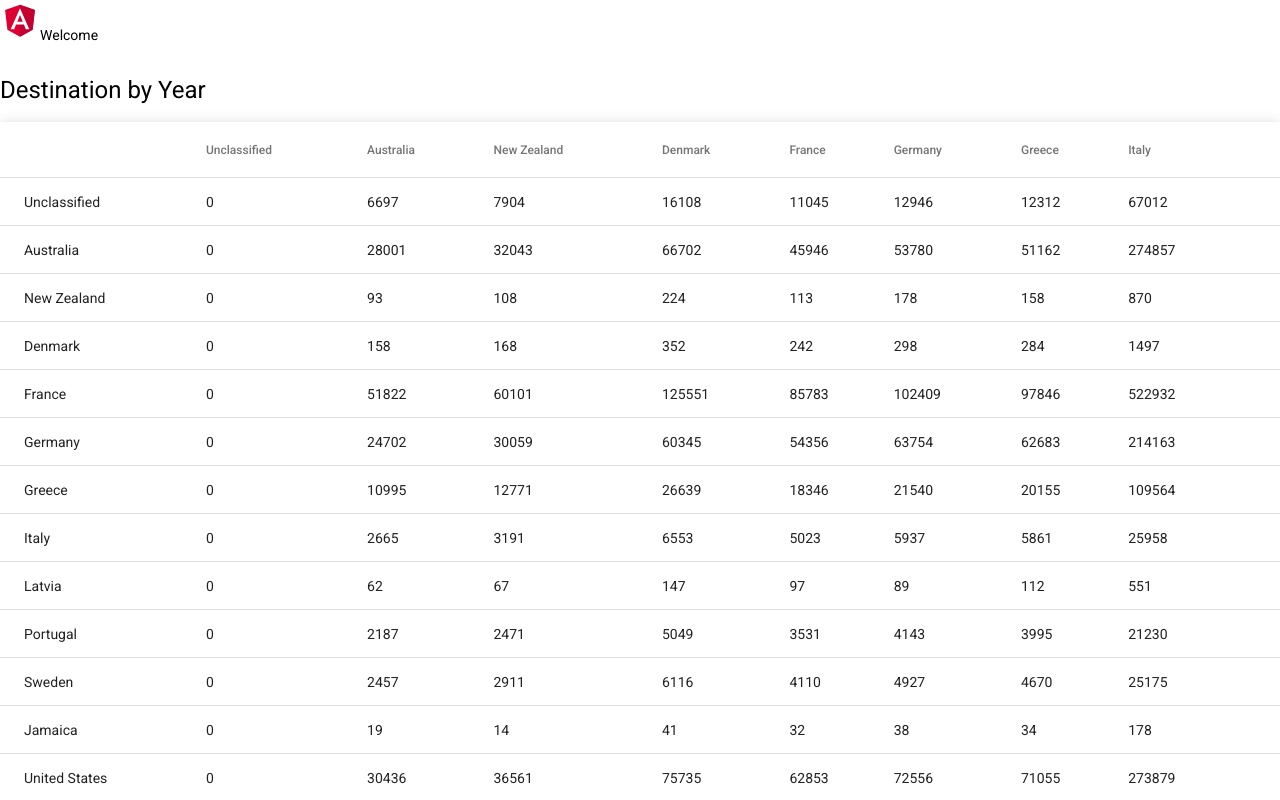
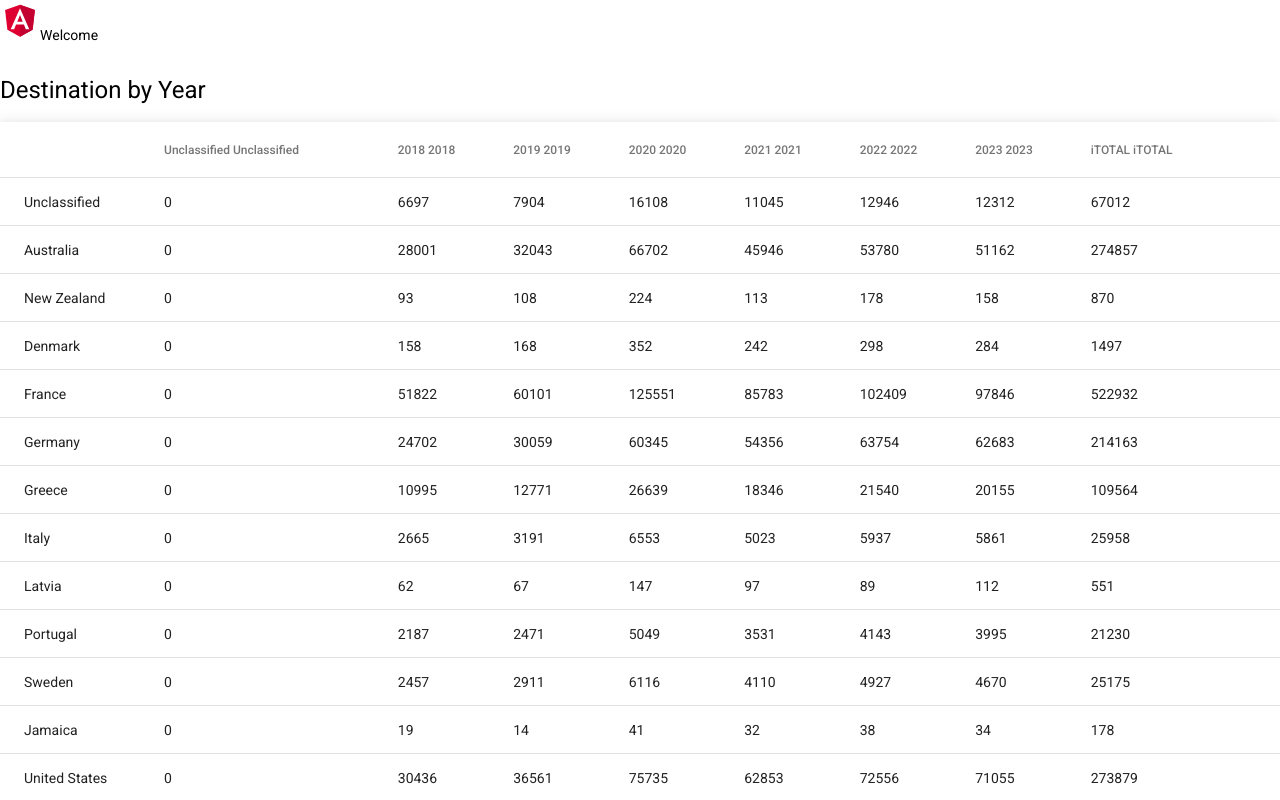
Before and after one commit to jtumain/teal-green-holidays, an Angular app: page / in a window 1280 px wide. Shown: the top 800 px of the page. Built offline with nearby package versions, Linux system fonts and the light colour scheme.

Commit message:
Removed unused variables

```diff
--- a/src/app/app.component.html
+++ b/src/app/app.component.html
@@ -56,7 +56,8 @@
 
   <table
     mat-table
-    [dataSource]="dataSource" matSort
+    [dataSource]="dataSource"
+    matSort
     class="mat-elevation-z8 table-transposed"
     [hidden]="!dataSource"
   >
@@ -64,17 +65,17 @@
       [matColumnDef]="column"
       *ngFor="let column of displayedColumns; let i = index"
     >
-      <th mat-header-cell *matHeaderCellDef mat-sort-header> {{ tableData.colDefs[i] }}</th>
-
-        <td mat-cell *matCellDef="let element">
-          {{ element[column] }}
-        </td>
-
+      <th mat-header-cell *matHeaderCellDef mat-sort-header>
+        {{ displayedColumns[i] }} {{column}}
+      </th>
+      <td mat-cell *matCellDef="let element">
+        {{ element[column] }}
+      </td>
     </ng-container>
 
     <tr mat-header-row *matHeaderRowDef="displayedColumns; sticky: true"></tr>
     <tr mat-row *matRowDef="let row; columns: displayedColumns"></tr>
   </table>
 
-
-<router-outlet></router-outlet>
+  <router-outlet></router-outlet>
+</div>
--- a/src/app/app.component.ts
+++ b/src/app/app.component.ts
@@ -25,11 +25,6 @@ export class AppComponent {
   displayedColumns: string[] = [];
   dataSource = new MatTableDataSource();
 
-  inputData: any[] = [];
-  inputColumns: any[] = [];
-  displayColumns: string[] = [];
-  displayData: any[] = [];
-
   constructor(public dataService: DataService) {}
 
   ngOnInit() {
@@ -38,9 +33,6 @@ export class AppComponent {
       this.dataSource = tableData.dataSource as any;
       this.displayedColumns = tableData.displayColumns;
 
-      this.inputColumns = tableData.colHeaderCodes;
-      this.inputData = tableData.dataSource;
-
       this.dataSource.sort = this.sort;
     });
   }
```
